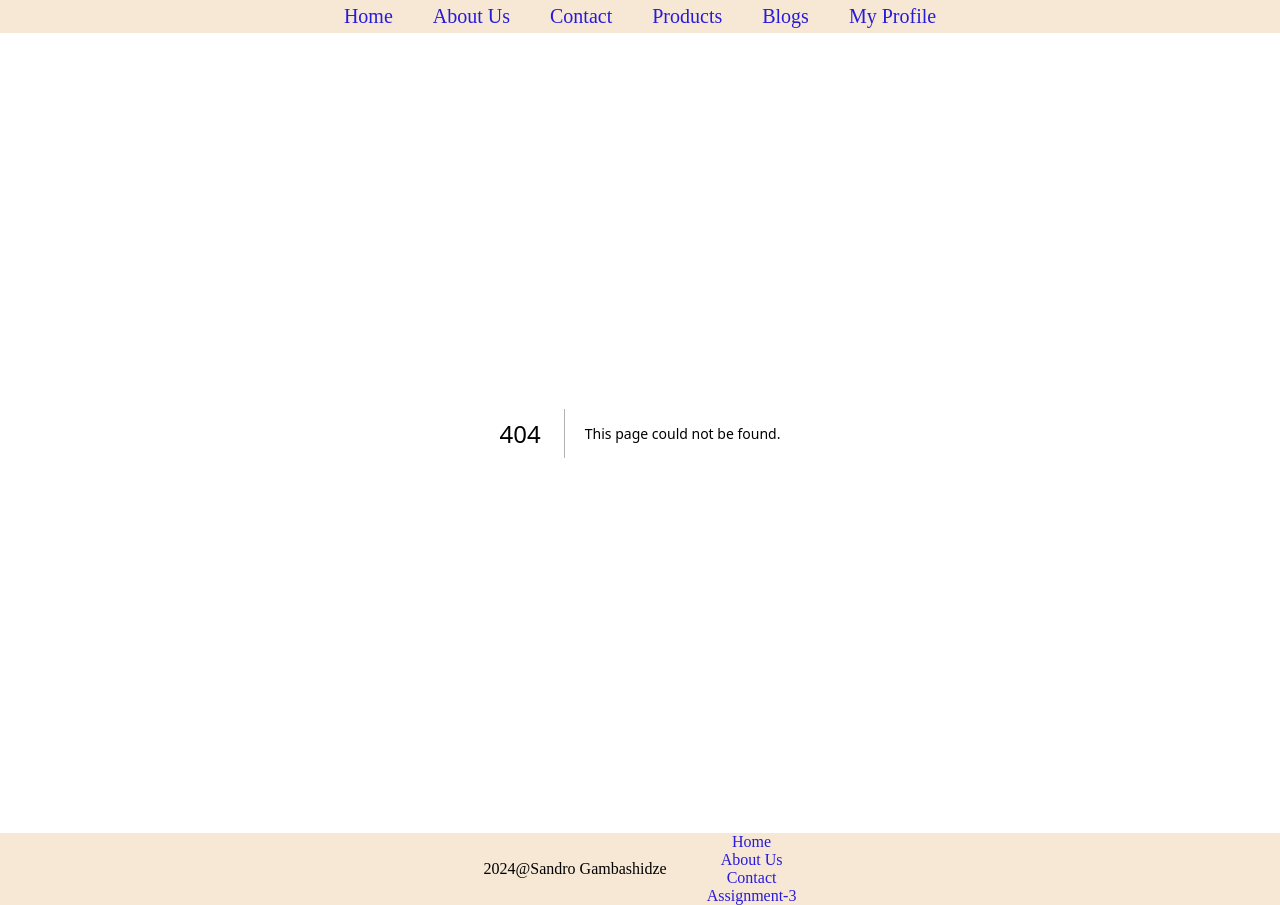
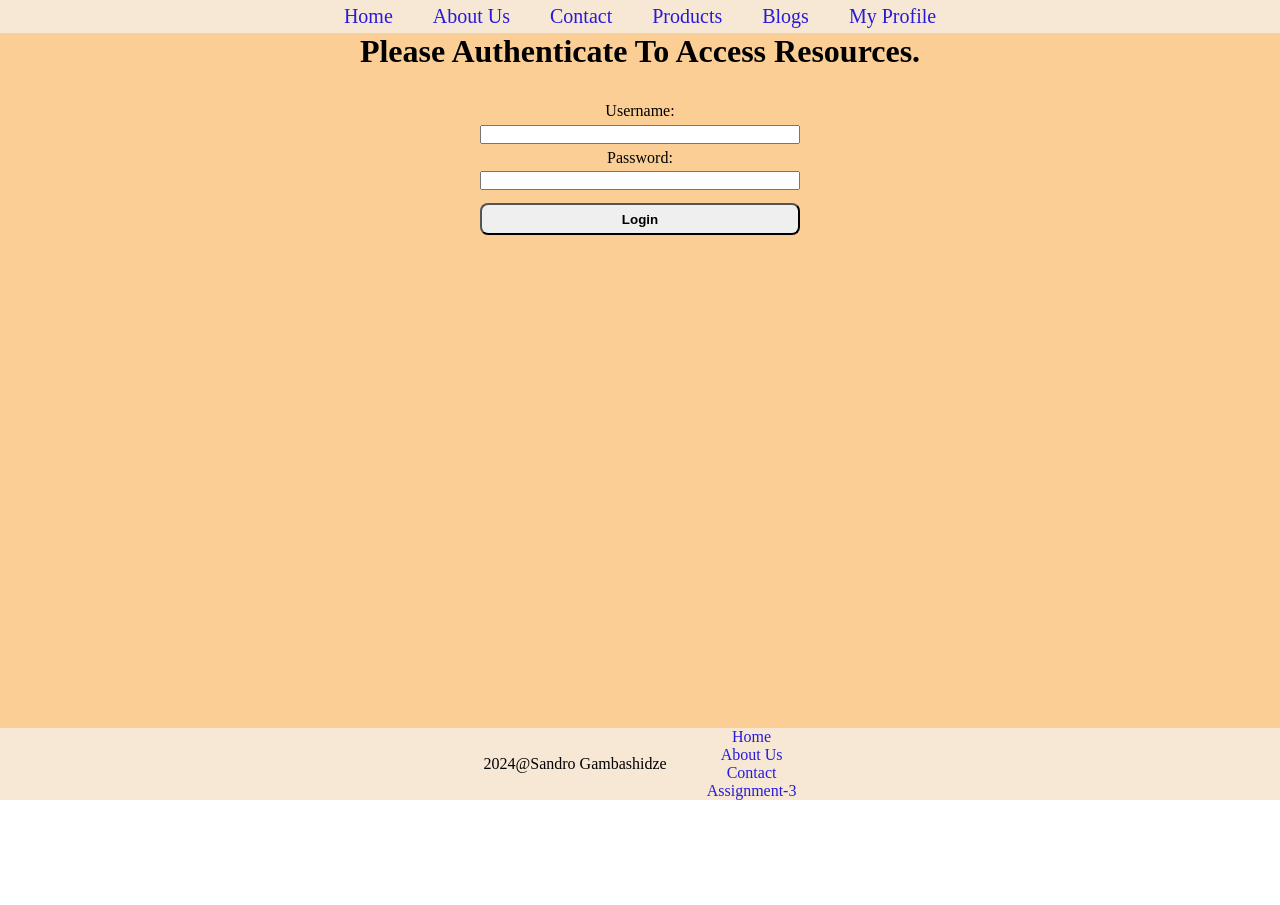
Before and after one commit to sangambash7/TBC_Assignment, a Next.js app: page /Login in a window 1280 px wide. Before the commit this address had no page. After the commit the page ends 800 px from the top, so only its background shows below. Built offline with nearby package versions, Linux system fonts and the light colour scheme; no server answers.

Commit message:
Added Authentication and Login Page

```diff
--- a/src/app/Header/Header.css
+++ b/src/app/Header/Header.css
@@ -5,6 +5,9 @@
 
 header {
   background-color: rgb(247, 232, 213);
+  display: flex;
+  justify-content: center;
+  align-items: center;
 }
 
 header ul {
@@ -25,3 +28,26 @@ header ul {
 .nav-item:hover {
   color: rgb(14, 185, 65);
 }
+
+.header-loggedIn {
+  margin: 0 3rem;
+}
+
+.header-hello {
+  font-weight: bold;
+}
+
+.header-logout {
+  margin-left: 0.5rem;
+}
+
+/* Button Styling */
+.btn-logout {
+  padding: 0.4rem;
+  border-radius: 0.5rem;
+  font-weight: bold;
+}
+
+.btn-logout:hover {
+  cursor: pointer;
+}
--- a/src/app/Header/Header.js
+++ b/src/app/Header/Header.js
@@ -1,5 +1,6 @@
 import Link from "next/link";
 import "./Header.css";
+import HeaderLoggedIn from "./HeaderLoggedIn";
 
 export default function Header() {
   return (
@@ -41,6 +42,7 @@ export default function Header() {
           </Link>
         </li>
       </ul>
+      <HeaderLoggedIn />
     </header>
   );
 }
--- /dev/null
+++ b/src/app/Header/HeaderLoggedIn.js
@@ -0,0 +1,35 @@
+"use client";
+
+import { useEffect, useState } from "react";
+import { getCurrentAuthUser } from "../_Services/authService";
+
+export default function HeaderLoggedIn() {
+  const [userData, setUserData] = useState(null);
+
+  useEffect(() => {
+    const fetchUserData = async () => {
+      const data = await getCurrentAuthUser();
+      console.log("Printed from HeaderLoggedIn", data);
+      setUserData(data);
+    };
+    fetchUserData();
+  }, []);
+
+  function handleLogout() {
+    document.cookie = "token=; expires=Thu, 01 Jan 1970 00:00:00 GMT; path=/;";
+    setUserData(null);
+  }
+
+  if (userData) {
+    return (
+      <div className="header-loggedIn">
+        <span className="header-hello">{`Hello ${userData.firstName}!`} </span>
+        <span className="header-logout">
+          <button className="btn-logout" onClick={handleLogout}>
+            Log Out
+          </button>
+        </span>
+      </div>
+    );
+  }
+}
--- /dev/null
+++ b/src/app/Login/Login.css
@@ -0,0 +1,25 @@
+.login {
+  display: flex;
+  flex-direction: column;
+  align-items: center;
+}
+
+.login-form {
+  display: flex;
+  flex-direction: column;
+  gap: 0.3rem;
+  width: 20rem;
+  align-content: center;
+  margin-top: 2rem;
+}
+
+.btn-login {
+  padding: 0.4rem;
+  border-radius: 0.5rem;
+  font-weight: bold;
+  margin-top: 0.5rem;
+}
+
+.btn-login:hover {
+  cursor: pointer;
+}
--- /dev/null
+++ b/src/app/Login/page.js
@@ -0,0 +1,52 @@
+"use client";
+import "./Login.css";
+import { authUser } from "../_Services/authService";
+
+import { useState } from "react";
+import { useRouter } from "next/navigation";
+
+export default function Login() {
+  const router = useRouter();
+  const [username, setUsername] = useState("");
+  const [password, setPassword] = useState("");
+
+  async function sendAuthentication(e) {
+    e.preventDefault();
+
+    const response = await authUser(username, password);
+
+    if (response) {
+      router.push("/");
+    } else {
+    }
+  }
+
+  return (
+    <main>
+      <div className="login">
+        <h1>Please Authenticate To Access Resources.</h1>
+        <form className="login-form" onSubmit={sendAuthentication}>
+          <label htmlFor="username">Username:</label>
+          <input
+            type="text"
+            id="username"
+            value={username}
+            onChange={(e) => setUsername(e.target.value)}
+            required
+          />
+          <label htmlFor="password">Password:</label>
+          <input
+            type="password"
+            id="password"
+            value={password}
+            onChange={(e) => setPassword(e.target.value)}
+            required
+          />
+          <button type="submit" className="btn-login">
+            Login
+          </button>
+        </form>
+      </div>
+    </main>
+  );
+}
--- /dev/null
+++ b/src/app/_Services/authService.js
@@ -0,0 +1,47 @@
+export async function authUser(username, password) {
+  const response = await fetch("https://dummyjson.com/auth/login", {
+    method: "POST",
+    headers: { "Content-Type": "application/json" },
+    body: JSON.stringify({
+      username: username,
+      password: password,
+      expiresInMins: 30,
+    }),
+  });
+  const data = await response.json();
+  if (response.ok) {
+    document.cookie = `token = ${data.accessToken}; path=/;`;
+    return true;
+  }
+
+  if (!response.ok) {
+    return null;
+  }
+}
+
+export function getCookie(name) {
+  const value = `; ${document.cookie}`;
+  const parts = value.split(`; ${name}=`);
+  if (parts.length === 2) return parts.pop().split(";").shift();
+  return null;
+}
+
+export async function getCurrentAuthUser() {
+  const token = getCookie("token");
+
+  const response = await fetch("https://dummyjson.com/auth/me", {
+    method: "GET",
+    headers: {
+      Authorization: `Bearer ${token}`,
+    },
+  });
+
+  if (!response.ok) {
+    return null;
+  }
+
+  const data = await response.json();
+
+  console.log("Printed from getCurrentAuthUser function", response, data);
+  return data;
+}
--- /dev/null
+++ b/src/app/global-error.js
@@ -0,0 +1,12 @@
+"use client";
+
+export default function GlobalError({ error, reset }) {
+  return (
+    <html>
+      <body>
+        <h2>Something went wrong!</h2>
+        <button onClick={() => reset()}>Try again</button>
+      </body>
+    </html>
+  );
+}
```
